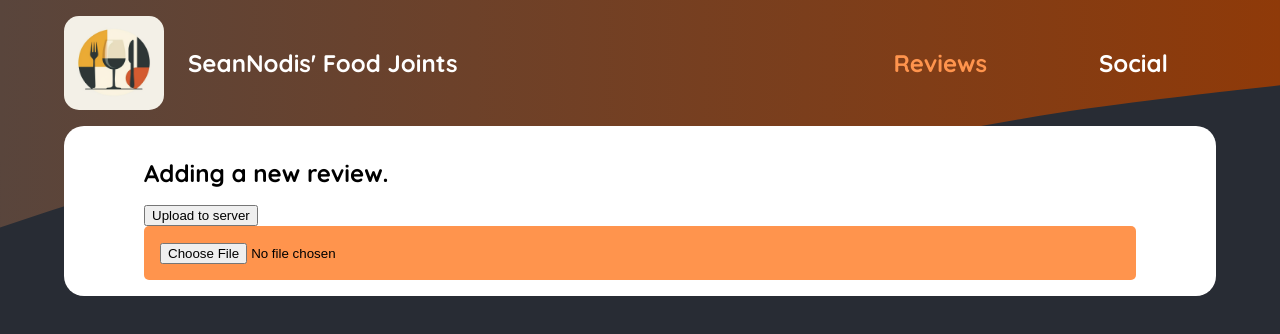
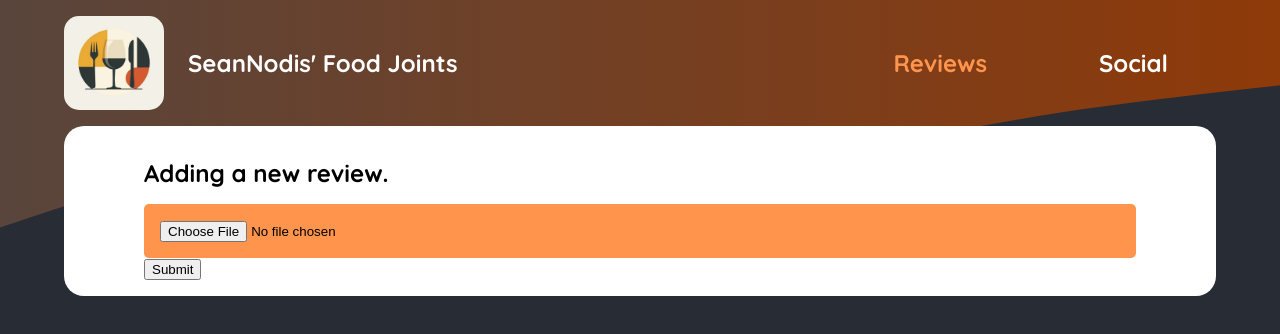
Before and after one commit to sean-xiao-zhao7/nextjs-meals, a Next.js app: page /reviews/add in a window 1280 px wide. Shown: the top 334 px of the page. Built offline with nearby package versions, Linux system fonts and the light colour scheme.

Commit message:
Use lib to store server actions

```diff
--- a/app/reviews/add/page.tsx
+++ b/app/reviews/add/page.tsx
@@ -1,29 +1,18 @@
 import MyImagePicker from "@/components/image-picker/MyImagePicker";
-import ReviewType from "@/types/reviewType";
+import { submitNewReviewHandler } from "@/lib/add_review";
 
 export default async function AddReview({
     params,
 }: {
     params: { slug: string };
 }) {
-    const onSubmitHandler = async (formData: any) => {
-        "use server";
-
-        const newReview: ReviewType = {
-            title: formData,
-            description: "",
-            joint_name: "",
-            slug: "",
-        };
-    };
-
     return (
         <main>
             <h1>Adding a new review.</h1>
             <div>
-                <form action={onSubmitHandler}>
-                    <button type="submit">Upload to server</button>
+                <form action={submitNewReviewHandler}>
                     <MyImagePicker />
+                    <button type="submit">Submit</button>
                 </form>
             </div>
         </main>
--- /dev/null
+++ b/lib/add_review.ts
@@ -0,0 +1,14 @@
+"use server";
+
+import ReviewType from "@/types/reviewType";
+
+export const submitNewReviewHandler = async (formData: any) => {
+    "use server";
+
+    const newReview: ReviewType = {
+        title: formData,
+        description: "",
+        joint_name: "",
+        slug: "",
+    };
+};
--- /dev/null
+++ b/lib/update_review.ts
@@ -0,0 +1,6 @@
+"use server";
+
+export const addNewImageHandler = async (formData: any) => {
+    "use server";
+    console.log(formData.get("image-path"));
+};
```
Also changed, not shown: app/reviews/[slug]/social/page.tsx (+2 -6 lines).
